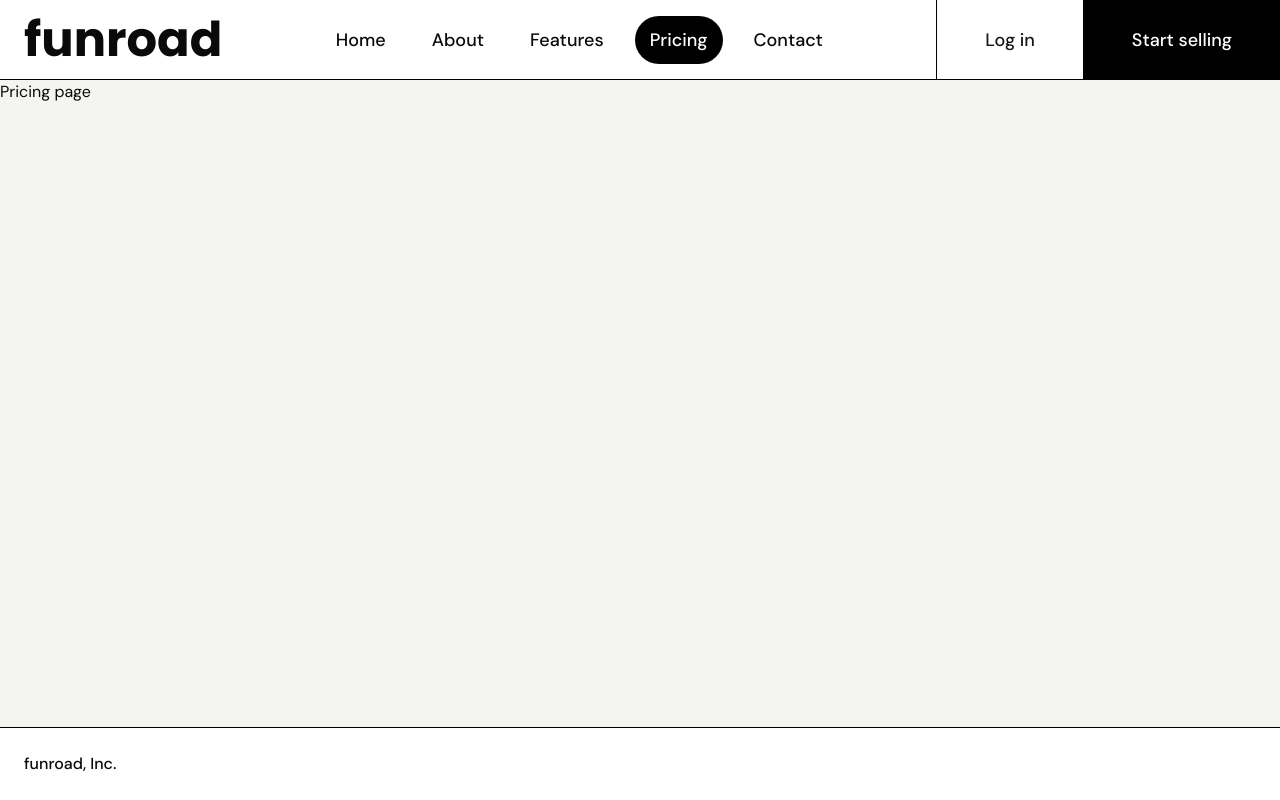
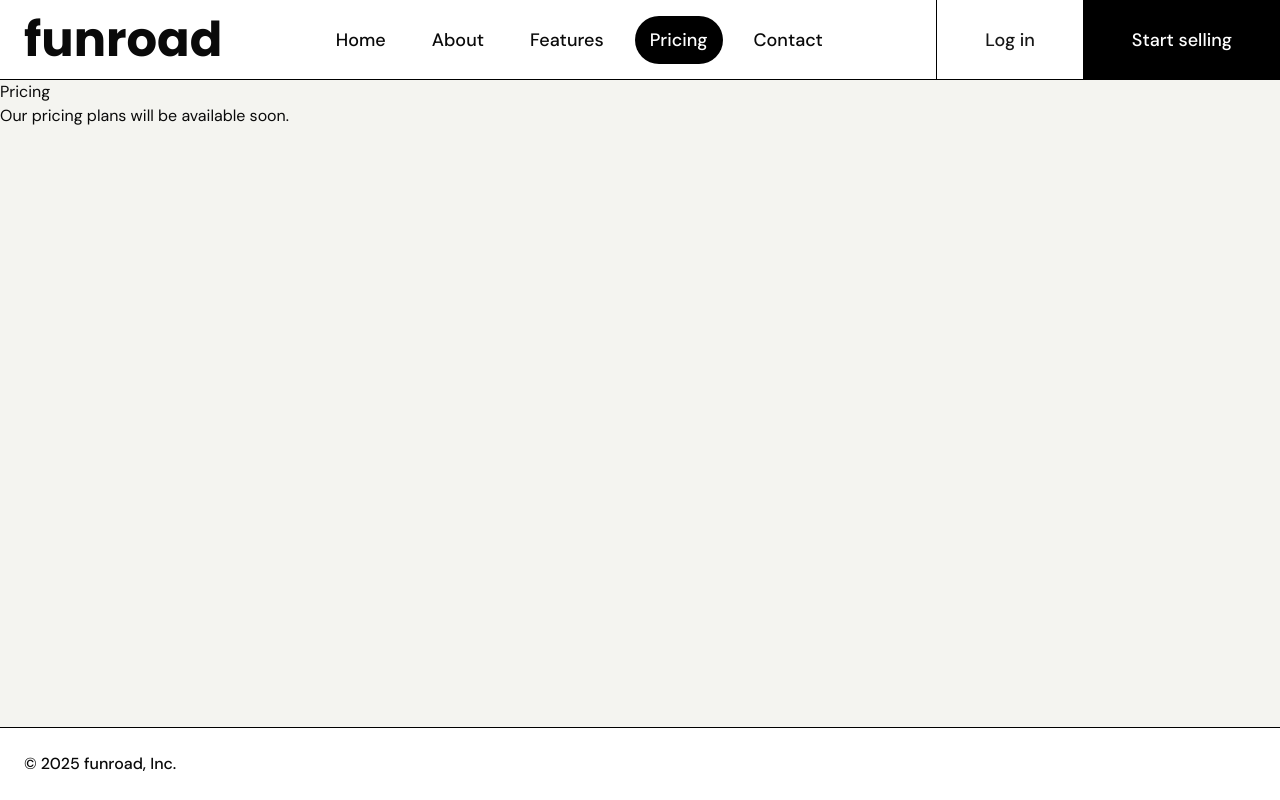
Before and after one commit to lexand-dev/multitenant-ecommerce, a Next.js app: page /pricing in a window 1280 px wide. Built offline with nearby package versions, Linux system fonts and the light colour scheme.

Commit message:
feat: enhance pricing page and improve footer component with dynamic branding

```diff
--- a/src/app/(app)/(home)/pricing/page.tsx
+++ b/src/app/(app)/(home)/pricing/page.tsx
@@ -1,9 +1,10 @@
 const Page = () => {
   return (
-    <div>
-      Pricing page
-    </div>
+    <main>
+      <h1>Pricing</h1>
+      <p>Our pricing plans will be available soon.</p>
+    </main>
   );
-}
+};
 
 export default Page;
--- a/src/modules/home/ui/components/footer.tsx
+++ b/src/modules/home/ui/components/footer.tsx
@@ -1,8 +1,12 @@
-export const Footer = () => {
+type FooterProps = { brand?: string };
+
+export const Footer = ({ brand = "funroad, Inc." }: FooterProps) => {
   return (
     <footer className="flex border-t justify-between font-medium p-6">
       <div className="flex items-center gap-2">
-        <p>funroad, Inc.</p>
+        <p>
+          © {new Date().getFullYear()} {brand}
+        </p>
       </div>
     </footer>
   );
--- a/src/payload.config.ts
+++ b/src/payload.config.ts
@@ -22,12 +22,22 @@ export default buildConfig({
   },
   collections: [Users, Media],
   editor: lexicalEditor(),
-  secret: process.env.PAYLOAD_SECRET || '',
+  secret: (() => {
+    if (!process.env.PAYLOAD_SECRET) {
+      throw new Error('PAYLOAD_SECRET env var is required');
+    }
+    return process.env.PAYLOAD_SECRET;
+  })(),
   typescript: {
     outputFile: path.resolve(dirname, 'payload-types.ts'),
   },
   db: mongooseAdapter({
-    url: process.env.DATABASE_URI || '',
+    url: (() => {
+      if (!process.env.DATABASE_URI) {
+        throw new Error('DATABASE_URI env var is required');
+      }
+      return process.env.DATABASE_URI;
+    })(),
   }),
   sharp,
   plugins: [
```
